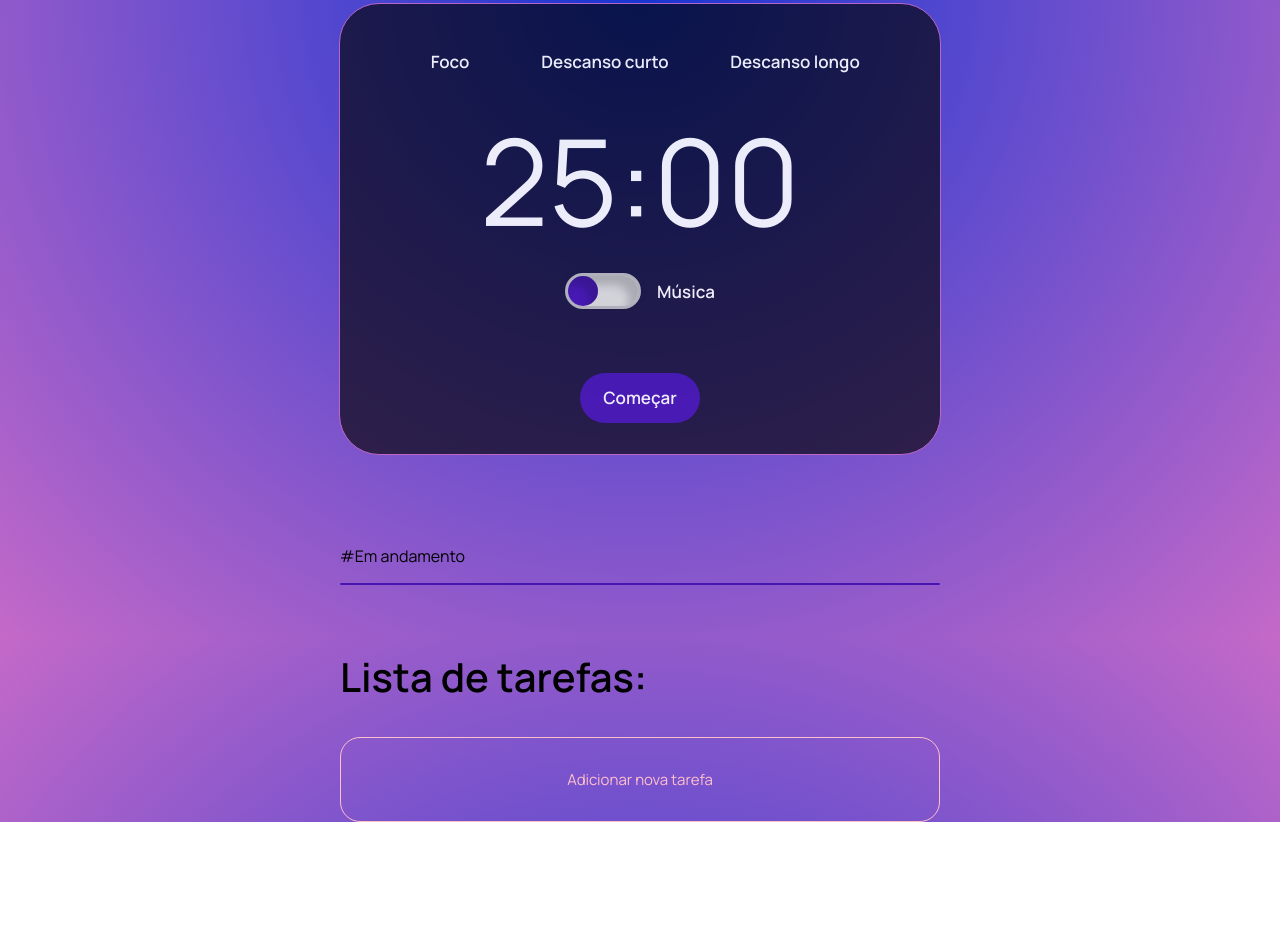
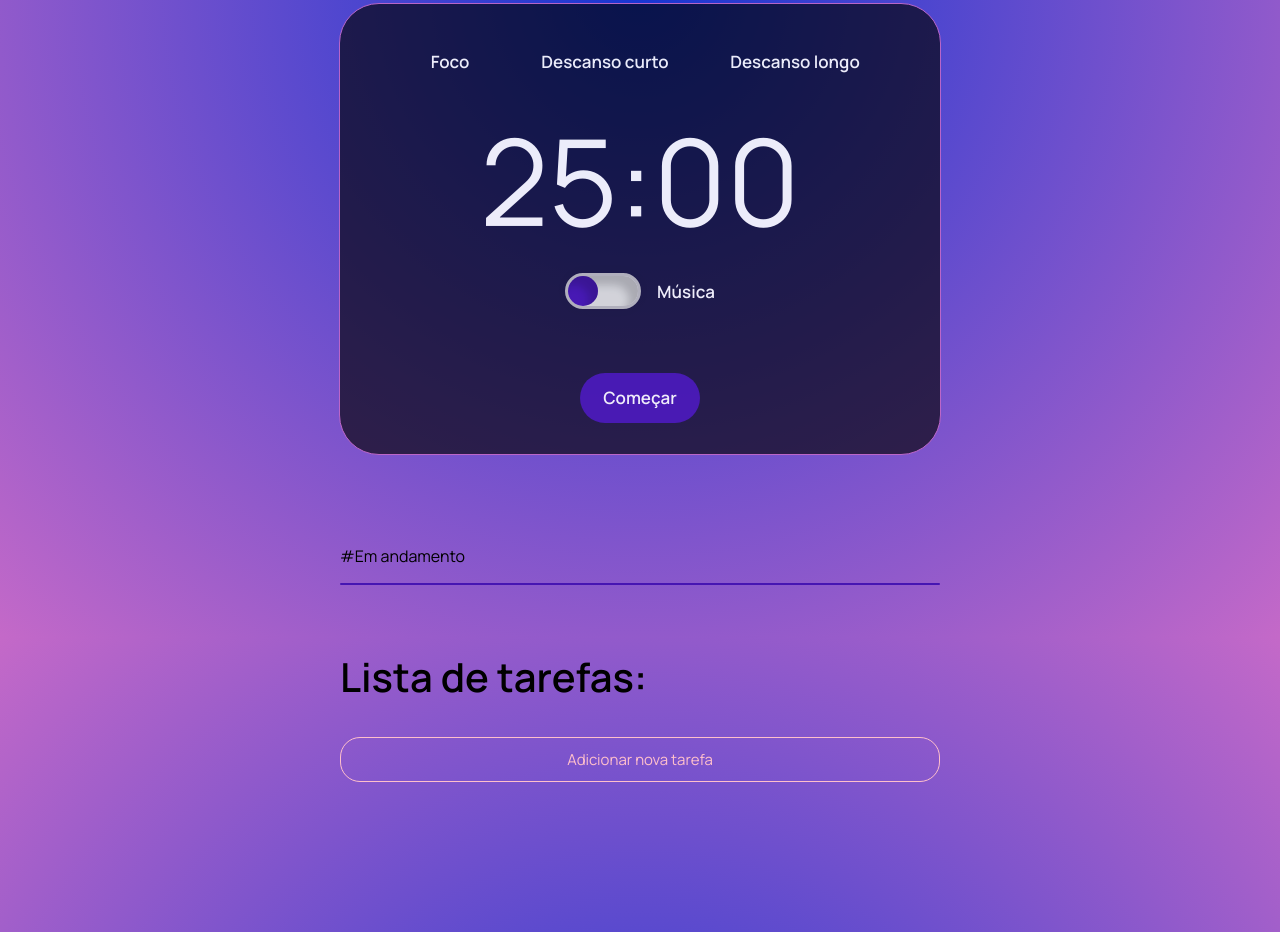
Before and after one commit to Nathalia-Valentim/NeverForget, a plain HTML site: page NeverForget - NL/index.html in a window 1280 px wide. Shown: the part 658-1590 px from the top of the page. Before the commit the page ends 1480 px from the top, so only its background shows below. Drawn offline with Linux system fonts and the light colour scheme.

Commit message:
Update style.css

```diff
--- a/NeverForget - NL/style.css
+++ b/NeverForget - NL/style.css
@@ -235,7 +235,9 @@ img{
     display: flex;
     justify-content: flex-start;
     flex-direction: column;
-    padding-top: 30px ;
+    padding-top: 30px;
+
+    padding-bottom: 150px;
 }
 
 #textoTarefas{
@@ -245,7 +247,7 @@ img{
 
 #btnTarefas{
     width: 600px;
-    height: 85px;
+    height: 45px;
     text-align: center;
     font-family: 'Manrope';
     font-size: 15px;
```
